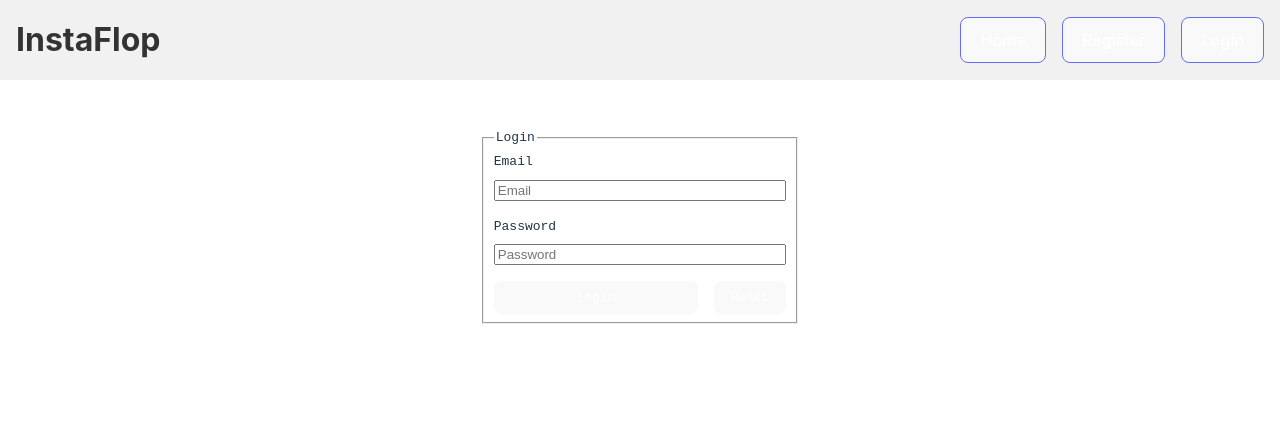
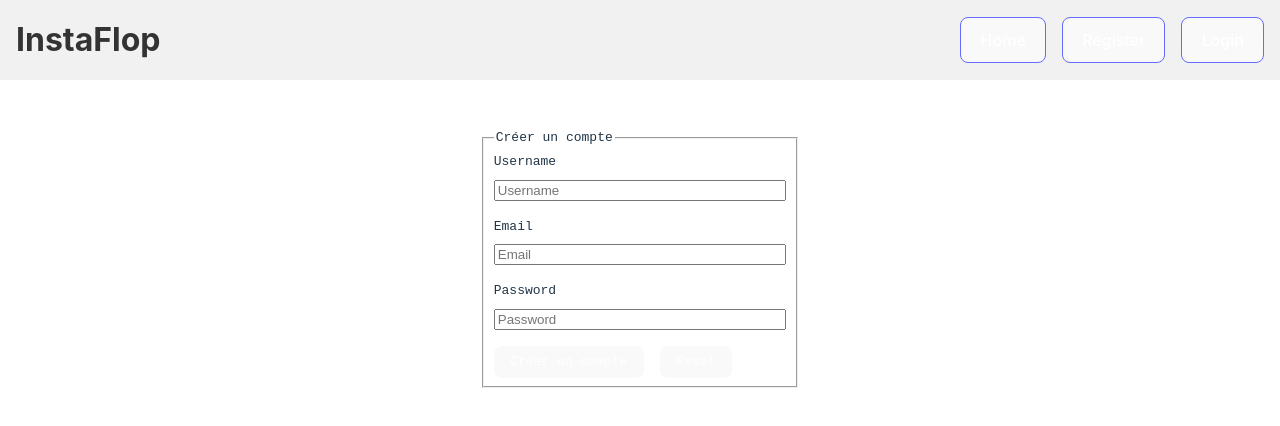
Before and after one commit to TonybynMp4/InstaFlop, a Vue app in the folder client/: page /#/register in a window 1280 px wide. Before the commit this address led to /#/login. Shown: the top 426 px of the page. Built offline with nearby package versions, Linux system fonts and the light colour scheme.

Commit message:
feat: update registration form to include username and change legend text

```diff
--- a/client/src/components/FormComponent.vue
+++ b/client/src/components/FormComponent.vue
@@ -14,7 +14,7 @@ const handleFieldChange = (payload: { id: string, val: string }) => {
 <template>
     <form v-on:submit="onSubmit">
         <fieldset>
-            <legend>Login</legend>
+            <legend>{{ formLegend }}</legend>
 
             <FieldComponent v-for="field in fields" :key="field.id" :id="field.id" :label="field.label"
             @fieldChange="handleFieldChange"
--- a/client/src/pages/RegisterPage.vue
+++ b/client/src/pages/RegisterPage.vue
@@ -4,14 +4,16 @@
     import type { ButtonComponent, FieldComponent } from '../types';
     import baseURL from '../baseUrl';
     import { useRouter } from 'vue-router';
+    const router = useRouter()
 
     const formData = reactive<{
         formLegend: string;
         fields: FieldComponent[];
         actions: ButtonComponent[];
     }>({
-        formLegend: 'Register',
+        formLegend: 'Créer un compte',
         fields: [
+            { id: 'username', label: 'Username', placeholder: 'Username', type: 'text', required: true },
             { id: 'email', label: 'Email', placeholder: 'Email', type: 'email', required: true },
             { id: 'password', label: 'Password', placeholder: 'Password', type: 'password', minLength: 8, required: true }
         ],
@@ -30,12 +32,20 @@
             },
             body: JSON.stringify({
                 email: (event.target as HTMLFormElement).email.value,
+                username: (event.target as HTMLFormElement).username.value,
                 password: (event.target as HTMLFormElement).password.value
             })
         })
-            .then(response => response.json())
-            .then(_ => {
-                const router = useRouter()
+            .then(response => {
+                return response.json()
+            })
+            .then(response => {
+                console.log('Success:', response);
+                if (!response.ok) {
+                    console.error('Error:', response.errors);
+                    return;
+                }
+
                 router.push('/login')
             })
     }
```
